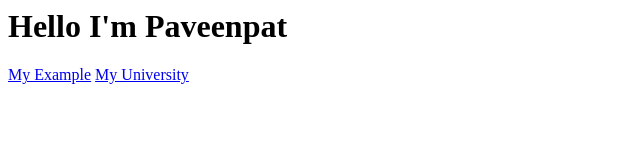
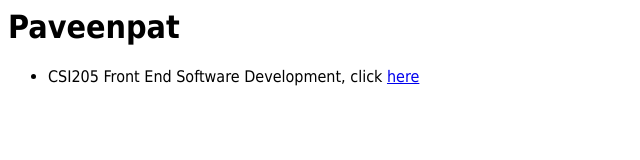
Before and after one commit to f4rxmq/f4rxmq.github.io, a plain HTML site: page index.html in a window 1280 px wide. Shown: the whole page, without its empty margins (0-640 px from the left). Drawn offline with Linux system fonts and the light colour scheme.

Commit message:
Update index.html

```diff
--- a/index.html
+++ b/index.html
@@ -1,3 +1,14 @@
-<h1>Hello I'm Paveenpat</h1>
-<a href='https://f4rxmq.github.io/Example'>My Example</a>
-<a href='https://www.spu.ac.th'>My University</a>
+<html>
+  <head>
+    <title>Paveenpat</title>
+    <style>
+      body {font-family: Tahoma, Verdana, Segoe, sans-serif;}
+    </style>
+  </head>
+  <body>
+    <h1>Paveenpat</h1>
+    <ul>
+      <li>CSI205 Front End Software Development, click <a href='https://f4rxmq.github.io/_multipages/'>here</a></li>
+    </ul>
+  </body>
+</html>
```
